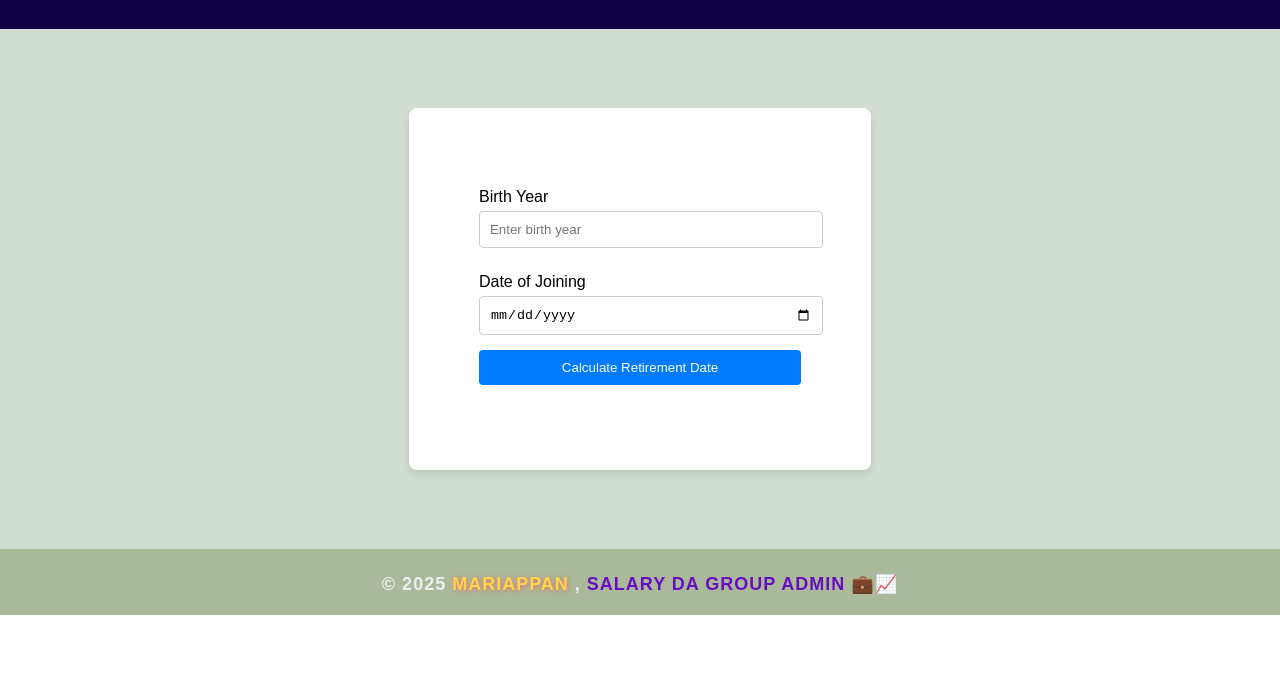
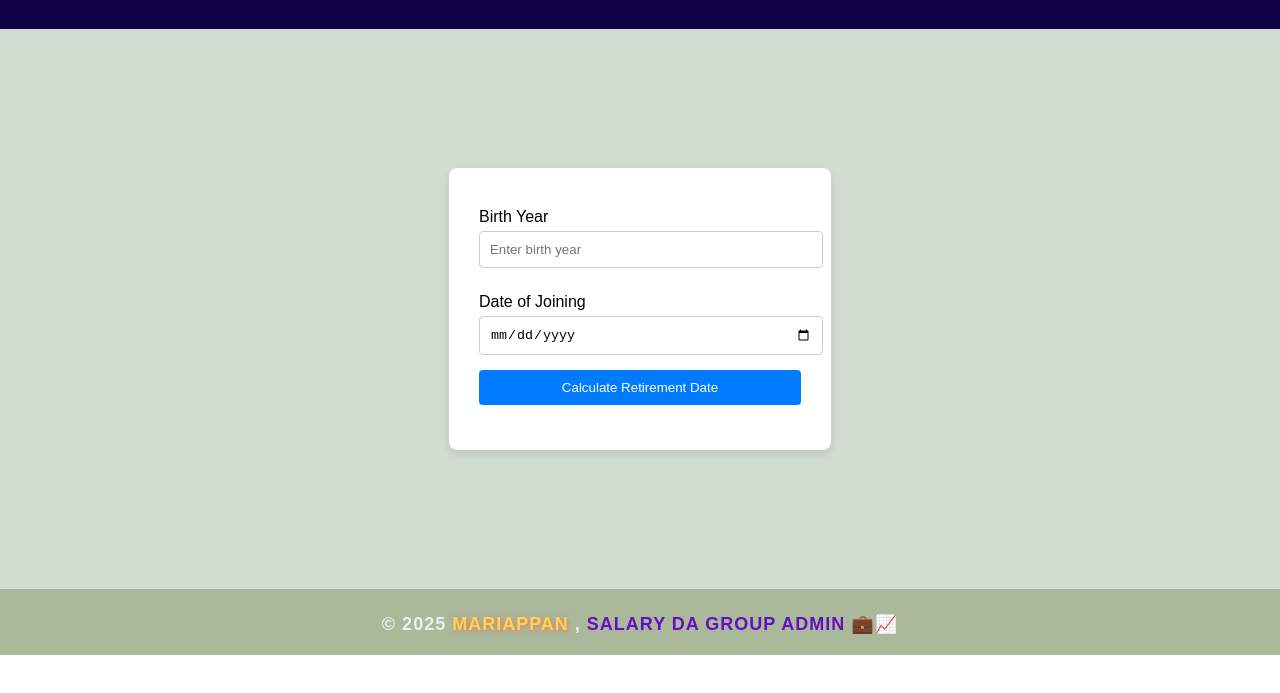
Before and after one commit to suba-shini7/Retirement-Calculator, a plain HTML site: page index.html in a window 1280 px wide. Shown: the part 61-754 px from the top of the page. Drawn offline with Linux system fonts and the light colour scheme.

Commit message:
Update index.html

```diff
--- a/index.html
+++ b/index.html
@@ -16,7 +16,7 @@
       display: flex;
       justify-content: center;
       align-items: center;
-      height: 65vh;
+      height: 70vh;
       background-color: #D0DDD0;
 
     }
@@ -28,7 +28,7 @@
     }
     .container {
       background: #fff;
-      padding: 70px;
+      padding: 30px;
       border-radius: 8px;
       box-shadow: 0 4px 8px rgba(0, 0, 0, 0.1);
     }
```
